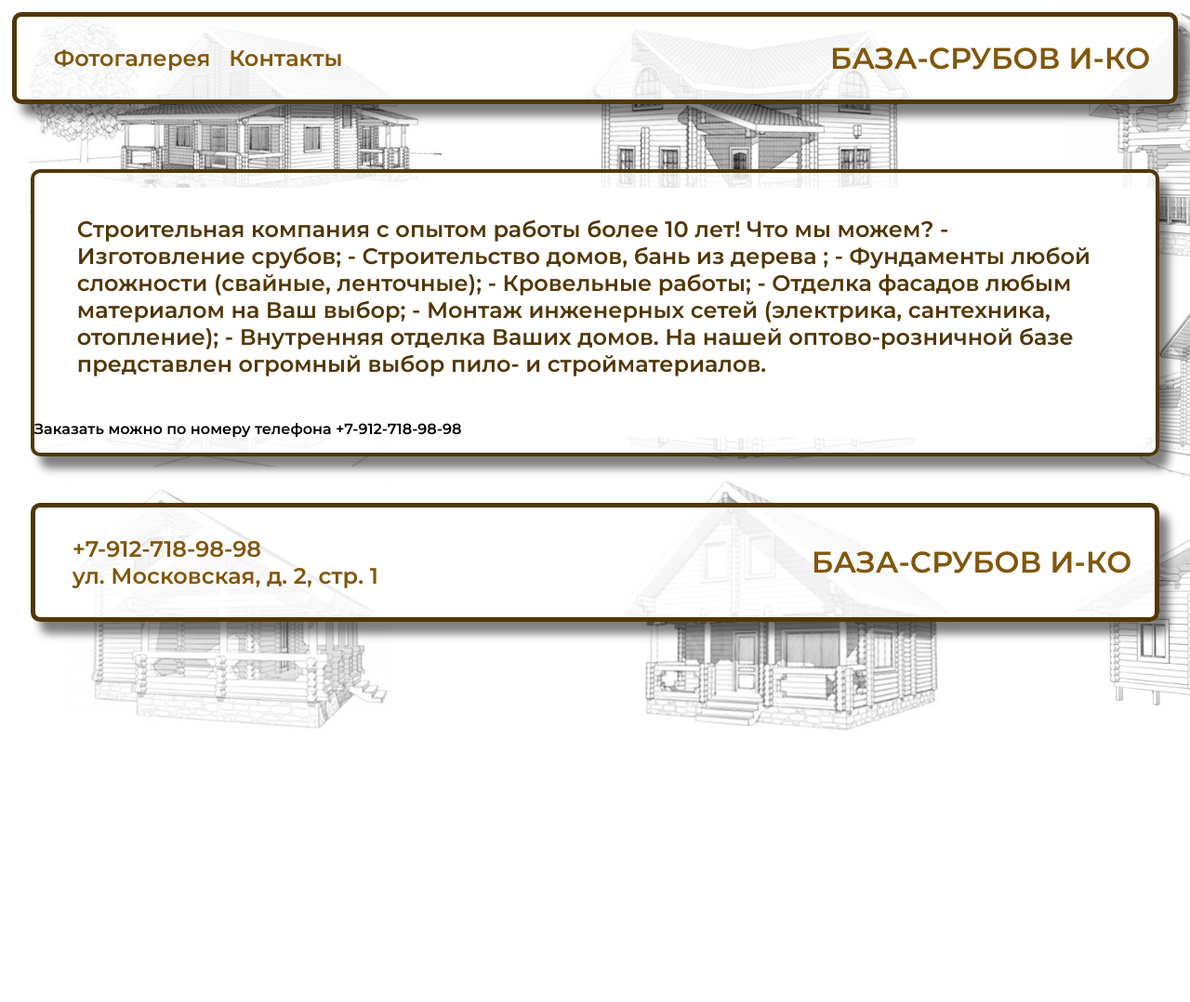
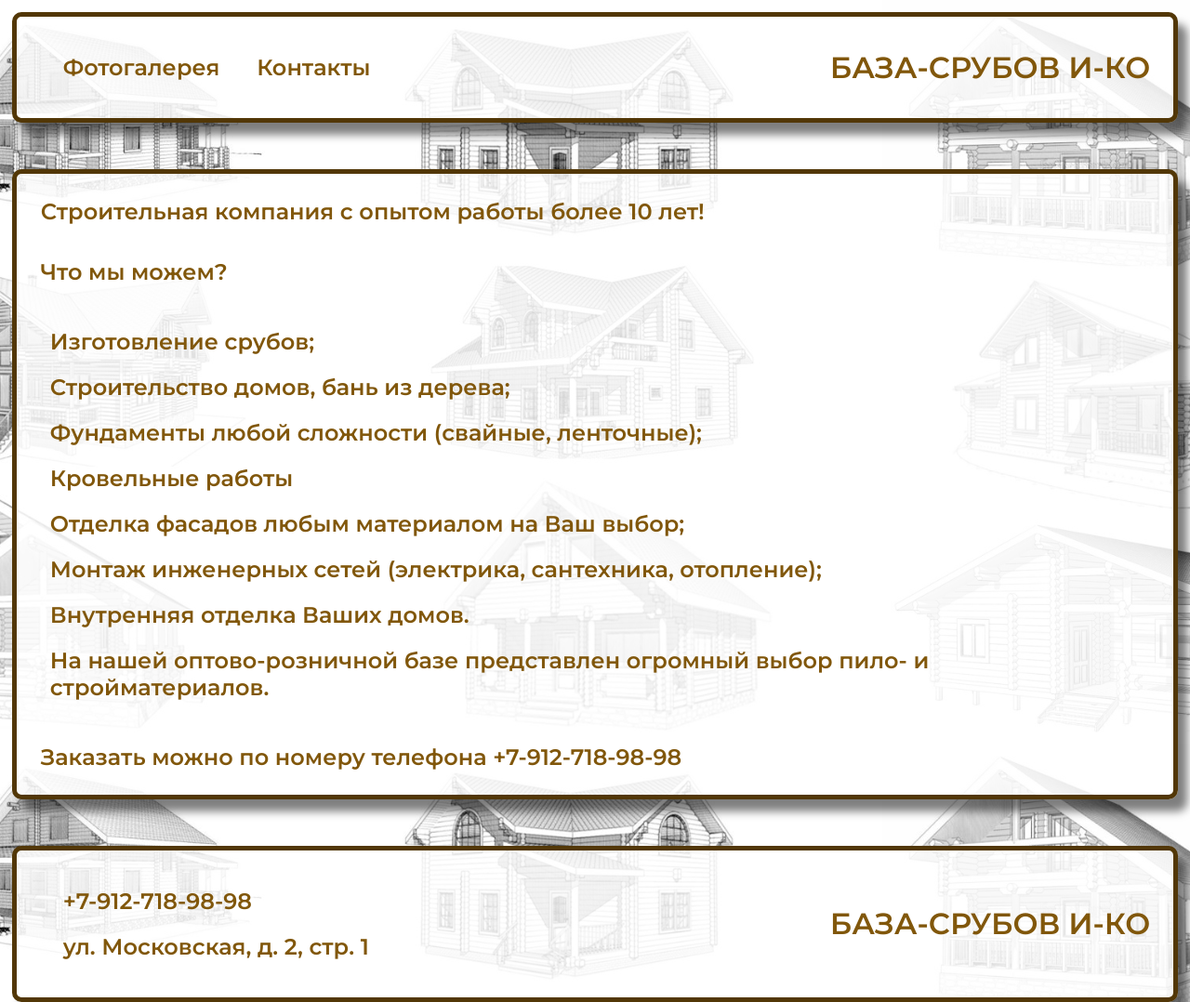
Before and after one commit to Valentin-Kostin/Freza, a PHP site: page /Site_Doma/Page2.html in a window 1280 px wide. Shown: the whole page at 93% size. Before the commit the page ends 786 px from the top, so only its background shows below. Run offline with PHP 8.4, Linux system fonts and the light colour scheme.

Commit message:
hage 2.2

```diff
--- a/Site_Doma/Page2.html
+++ b/Site_Doma/Page2.html
@@ -9,7 +9,7 @@
     <link rel="preconnect" href="https://fonts.gstatic.com" crossorigin>
     <link href="https://fonts.googleapis.com/css2?family=Montserrat:wght@600&display=swap" rel="stylesheet">
     <link rel="stylesheet" href="styles2.css">
-    <title>My project</title>
+    <title>База-срубов И-Ко</title>
 </head>
 
 <body>
@@ -26,17 +26,21 @@
     </header>
     <div class="container">
         <div class="card2">
-            <div class="card__content">
-                <div class="card__text2">Строительная компания с опытом работы более 10 лет!
-                    Что мы можем? - Изготовление срубов; - Строительство домов,
-                    бань из дерева ; - Фундаменты любой сложности
-                    (свайные, ленточные); - Кровельные работы; -
-                    Отделка фасадов любым материалом на Ваш выбор; -
-                    Монтаж инженерных сетей (электрика, сантехника, отопление); -
-                    Внутренняя отделка Ваших домов. На нашей оптово-розничной
-                    базе представлен огромный выбор пило- и стройматериалов.</div>
-                <div>Заказать можно по номеру телефона +7-912-718-98-98</div>
-            </div>
+            <div class="text2">Строительная компания с опытом работы более 10 лет! </div>
+            <div class="text2">Что мы можем?</div>
+            <ul class="text2">
+                <li>Изготовление срубов;</li>
+                <li>Строительство домов, бань из дерева;</li>
+                <li>Фундаменты любой сложности
+                (свайные, ленточные);</li>
+                <li>Кровельные работы</li>
+                <li>Отделка фасадов любым материалом на Ваш выбор;</li>
+                <li>Монтаж инженерных сетей (электрика, сантехника, отопление);</li>
+                <li>Внутренняя отделка Ваших домов.</li>
+                <li>На нашей оптово-розничной
+                базе представлен огромный выбор пило- и стройматериалов.</li>
+            </ul>
+            <div class="text2">Заказать можно по номеру телефона +7-912-718-98-98</div>
         </div>
 
         <footer class="wrapper">
--- a/Site_Doma/index.html
+++ b/Site_Doma/index.html
@@ -9,7 +9,7 @@
     <link rel="preconnect" href="https://fonts.gstatic.com" crossorigin>
     <link href="https://fonts.googleapis.com/css2?family=Montserrat:wght@600&display=swap" rel="stylesheet">
     <link rel="stylesheet" href="styles2.css">
-    <title>My project</title>
+    <title>База-срубов И-Ко</title>
 </head>
 
 <body>
--- a/Site_Doma/styles2.css
+++ b/Site_Doma/styles2.css
@@ -11,16 +11,15 @@ body {
     height: 90vh;
     min-width: 900px;
     padding: 1%;
-    /*display: flex;
-    flex-direction: column;*/
+
 }
 
 /* Header */
 
-.header{
+/*.header{
     width: 100%;
 
-}
+}*/
 
 /* Navigation */
 
@@ -85,7 +84,7 @@ body {
 .container {
     display: flex;
     flex-wrap: wrap;
-    padding: 20px;
+
 }
 .card {
 	width: 200px;
@@ -100,7 +99,7 @@ body {
 	height: 100%;
 	margin: 50px auto;
 	box-shadow: 10px 13px 10px rgba(0, 0, 0, 0.5);
-    border: 4px solid #523707;
+    border: 5px solid #523707;
 	border-radius: 10px;
     background-color:#ffffffd4;
 }
@@ -138,19 +137,27 @@ body {
 	margin: 16px;
 
 }
-.card__text2 {
-	display: flex;
+.text2 {
+	/*display: flex;
 	/*width: 165px;
 	height: 63px;
 	font-weight: 300;*/
 	/*line-height: 14px;*/
 	margin: 16px;
     /*width: 100%;*/
-    color: #523707;
+    color: #81570b;
     /*justify-content: flex-start;*/
     list-style-type: none;
     font-size: 24px;
-    padding: 30px;
+    padding: 10px;
+}
+ul {
+    padding-left: 40px;
+    margin-top: 1em;
+    margin-bottom: 1em;
+}
+li {
+    padding: 10px;
 }
 .card__btn {
 	width: 98px;
```
